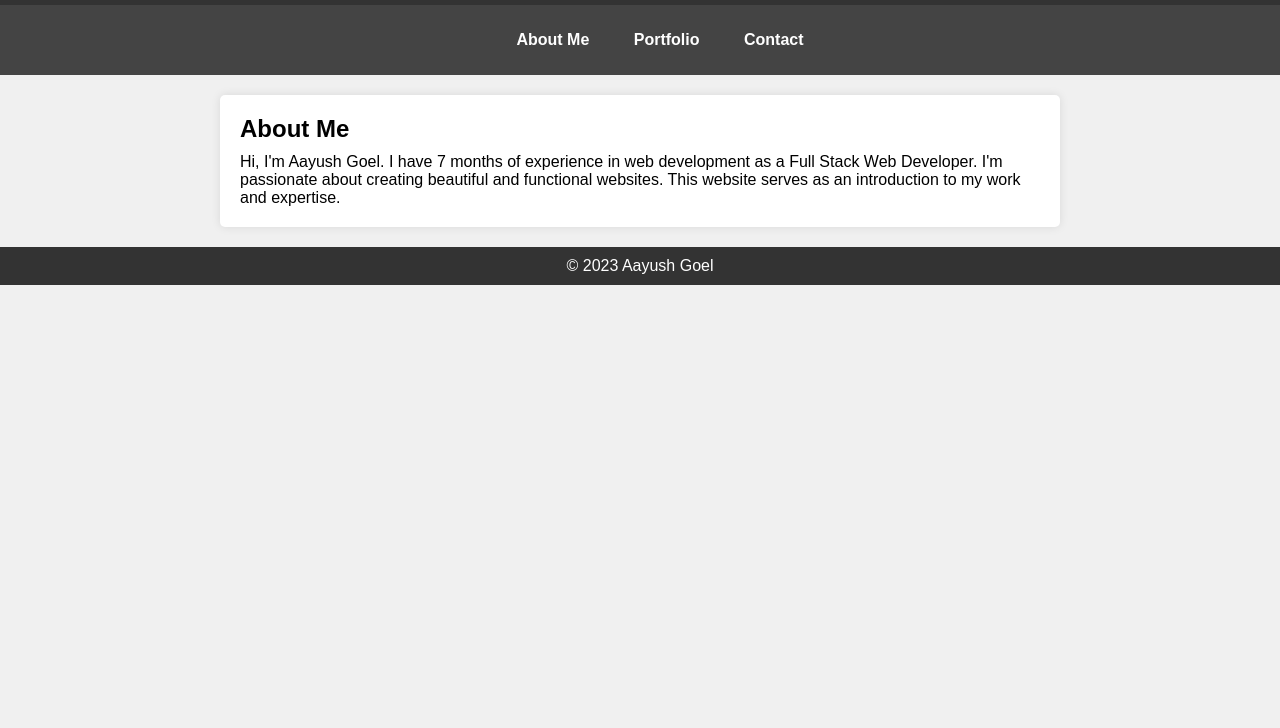
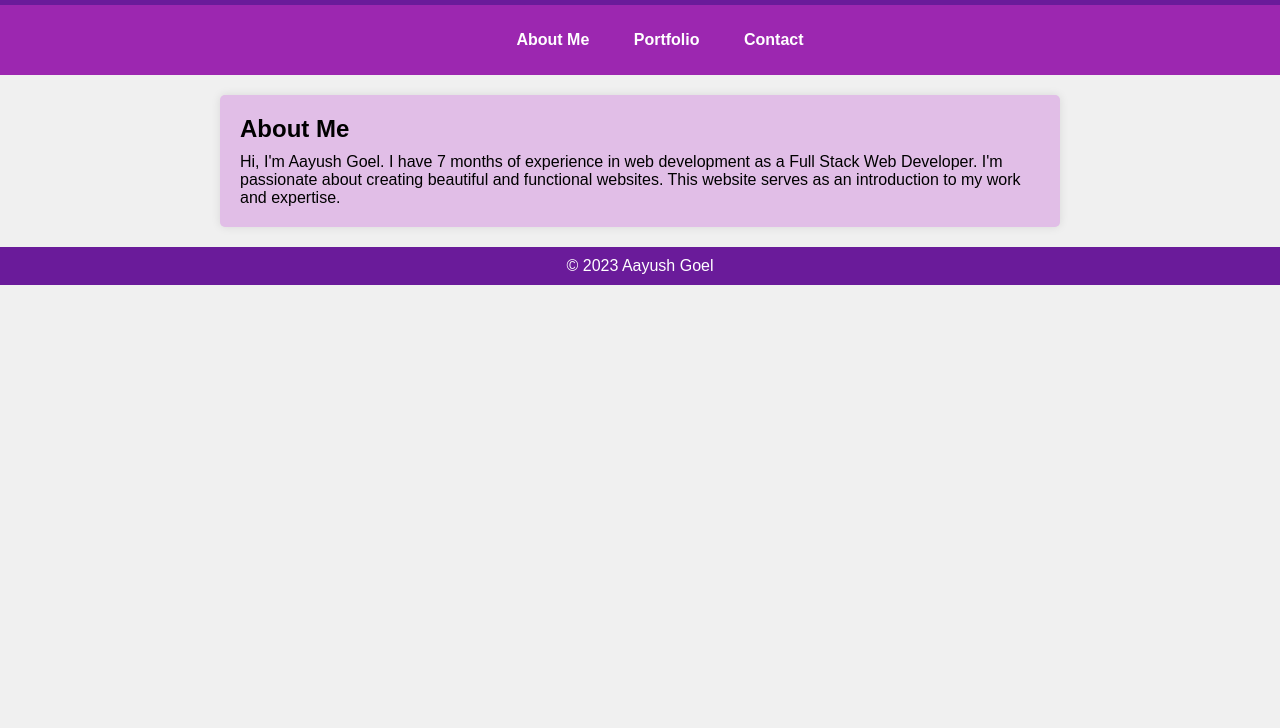
Before and after one commit to aayushgoel98/ITMD541, a plain HTML site: page index.html in a window 1280 px wide. Shown: the part 72-800 px from the top of the page. Drawn offline with Linux system fonts and the light colour scheme.

Commit message:
Update index.html

```diff
--- a/index.html
+++ b/index.html
@@ -3,7 +3,7 @@
 <head>
     <meta charset="UTF-8">
     <meta name="viewport" content="width=device-width, initial-scale=1.0">
-    <link rel="stylesheet" href="styles.css">
+    <link rel="stylesheet" href="style2.css">
     <title>My Webpage</title>
 </head>
 <body>
```
